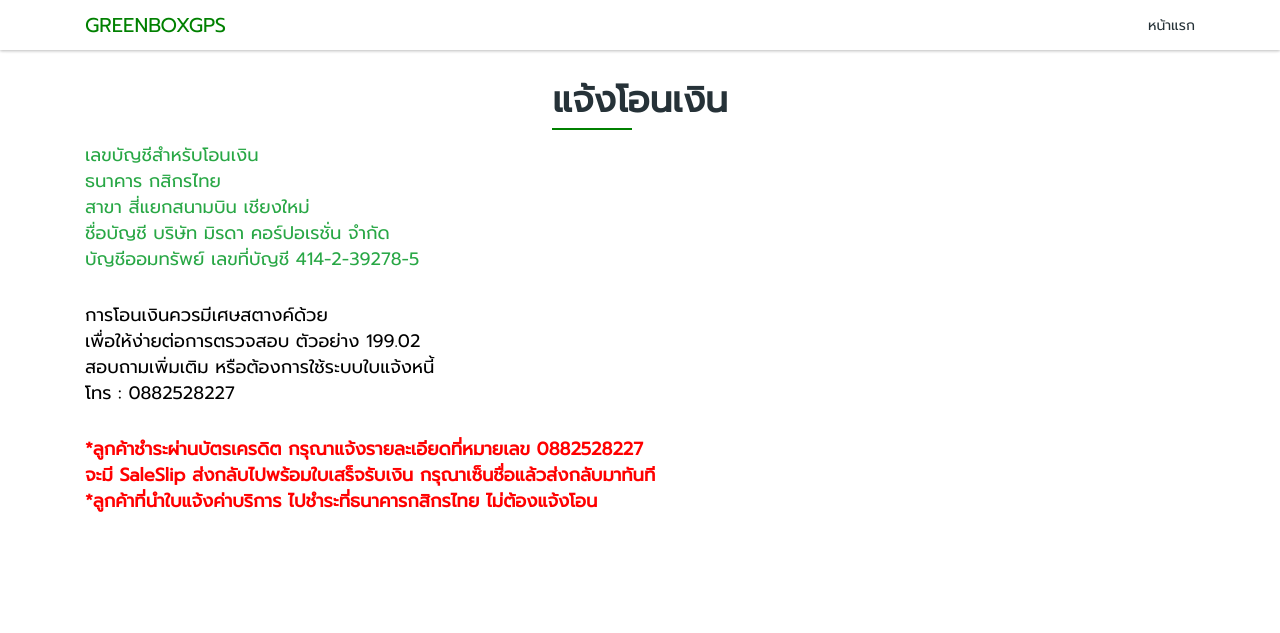
After one commit to topmanaja123/greenboxgps, a PHP site: page /transfer.php in a window 1280 px wide. The commit adds this page. Shown: the top 633 px of the page. Run offline with PHP 8.4, Linux system fonts and the light colour scheme.

Commit message:
add_page_transfer

```diff
--- a/css/main.css
+++ b/css/main.css
@@ -1255,6 +1255,11 @@ button:focus {
   color: #35393D !important;
 }
 
+.services-item .color-7 i {
+  background: #F3EAD6;
+  color: #3066cb !important;
+}
+
 .services-item .services-content {
   padding-left: 65px;
 }
--- a/css/myCSS.css
+++ b/css/myCSS.css
@@ -1,4 +1,22 @@
 /* .dropdown-toggle:hover .dropdown-menu {display: block;} */
+
+.btn-common1 {
+  background-color: rgb(255, 255, 255);
+  color: green;
+  position: relative;
+  z-index: 1;
+  padding: 12px 32px;
+  border-radius: 30px;
+  border-color: #008000;
+}
+
+.btn-common1:hover {
+  color: rgb(3, 105, 3);
+}
+
+.text-red{
+  color : rgb(255, 251, 0) !important;
+}
 
 .btn2 {
     font-size: 14px;
@@ -64,6 +82,13 @@
   color:#000000;
 }
 
+.text-detail h5{
+  font-size: px;
+  padding-top: 0px;
+  margin-top: 0px;
+  color:#000000;
+}
+
   .li-color {
     color:red;
     font-weight: bold;
@@ -118,6 +143,10 @@
     width: 100%;
   }
 
+  .facebook-icon img{
+     width: 70%;
+  }
+
   .f-bg-performance{
     background-image: url("../img/feature/performance.png");
     background-position: center;
--- /dev/null
+++ b/transfer.php
@@ -0,0 +1,119 @@
+<!DOCTYPE html>
+<html lang="en">
+
+<head>
+    <!-- Required meta tags -->
+    <meta charset="utf-8">
+    <meta name="viewport" content="width=device-width, initial-scale=1, shrink-to-fit=no">
+    <meta name="keywords" content="Bootstrap, Landing page, Template, Registration, Landing">
+    <meta name="viewport" content="width=device-width, initial-scale=1, maximum-scale=1">
+    <meta name="author" content="Grayrids">
+    <title>GreenboxGPS</title>
+
+    <!-- Bootstrap CSS -->
+
+    <link rel="stylesheet" href="css/bootstrap.min.css">
+    <link rel="stylesheet" href="css/line-icons.css">
+    <link rel="stylesheet" href="css/owl.carousel.css">
+    <link rel="stylesheet" href="css/owl.theme.css">
+    <link rel="stylesheet" href="css/nivo-lightbox.css">
+    <link rel="stylesheet" href="css/magnific-popup.css">
+    <link rel="stylesheet" href="css/animate.css">
+    <link rel="stylesheet" href="css/color-switcher.css">
+    <link rel="stylesheet" href="css/menu_sideslide.css">
+    <link rel="stylesheet" href="css/main.css">
+    <link rel="stylesheet" href="css/responsive.css">
+    <link rel="stylesheet" href="css/myCSS.css">
+
+
+</head>
+
+<body>
+    <!-- Header Section Start -->
+    <header id="slider-area">
+        <nav class="navbar navbar-expand-md fixed-top scrolling-navbar bg-white">
+            <div class="container">
+                <a class="navbar-brand page-scroll" href="index.php" style="color : green">GREENBOXGPS</a>
+                <button class="navbar-toggler" type="button" data-toggle="collapse" data-target="#navbarCollapse"
+                    aria-controls="navbarCollapse" aria-expanded="false" aria-label="Toggle navigation">
+                    <i class="lni-menu"></i>
+                </button>
+                <div class="collapse navbar-collapse" id="navbarCollapse">
+                    <ul class="navbar-nav mr-auto w-100 justify-content-end">
+                        <li class="nav-item">
+                            <a class="nav-link page-scroll" href="index.php">หน้าแรก</a>
+                        </li>
+                    </ul>
+                </div>
+            </div>
+        </nav>
+    </header>
+    <!-- Header Section End -->
+
+    <section id="services" class="section">
+        <div class="container">
+            <div class="section-header">
+                <h2 class="section-title">แจ้งโอนเงิน</h2>
+                <div class="sub-item-box">
+                    <div class="text-box text-left">
+
+                    <p class="text-success">เลขบัญชีสำหรับโอนเงิน </p>
+                    <p class="text-success">ธนาคาร กสิกรไทย </p>
+                    <p class="text-success">สาขา สี่แยกสนามบิน เชียงใหม่</p>
+                    <p class="text-success">ชื่อบัญชี บริษัท มิรดา คอร์ปอเรชั่น จำกัด</p>
+                    <p class="text-success">บัญชีออมทรัพย์ เลขที่บัญชี 414-2-39278-5</p>
+                    <br />
+                    <p>การโอนเงินควรมีเศษสตางค์ด้วย </p>
+                    <p>เพื่อให้ง่ายต่อการตรวจสอบ ตัวอย่าง 199.02 </p>
+                    <p>สอบถามเพิ่มเติม หรือต้องการใช้ระบบใบแจ้งหนี้</p>
+                    <p>โทร : <a href="tel:0882528227" target="_blank">0882528227</a></p>
+<br/>
+                    <p class="li-color">*ลูกค้าชำระผ่านบัตรเครดิต กรุณาแจ้งรายละเอียดที่หมายเลข 0882528227</p>
+                    <p class="li-color"> จะมี SaleSlip ส่งกลับไปพร้อมใบเสร็จรับเงิน กรุณาเซ็นชื่อแล้วส่งกลับมาทันที </p>
+                    <p class="li-color">*ลูกค้าที่นำใบแจ้งค่าบริการ ไปชำระที่ธนาคารกสิกรไทย ไม่ต้องแจ้งโอน</p>
+                    </div>
+                </div>
+            </div>
+        </div>
+    </section>
+
+    <!-- Go To Top Link -->
+    <a href="#" class="back-to-top">
+        <i class="lni-arrow-up"></i>
+    </a>
+
+    <!-- load page -->
+    <!-- <div id="loader">
+      <div class="spinner">
+        <div class="double-bounce1"></div>
+        <div class="double-bounce2"></div>
+      </div>
+    </div>     -->
+
+    <!-- jQuery first, then Tether, then Bootstrap JS. -->
+    <script src="js/jquery-min.js"></script>
+    <script src="js/popper.min.js"></script>
+    <script src="js/bootstrap.min.js"></script>
+    <script src="js/classie.js"></script>
+    <!-- <script src="js/color-switcher.js"></script> -->
+    <script src="js/jquery.mixitup.js"></script>
+
+    <script src="js/nivo-lightbox.js"></script>
+    <script src="js/owl.carousel.js"></script>
+    <script src="js/jquery.stellar.min.js"></script>
+    <script src="js/jquery.nav.js"></script>
+    <script src="js/scrolling-nav.js"></script>
+    <script src="js/jquery.easing.min.js"></script>
+    <script src="js/wow.js"></script>
+    <script src="js/jquery.vide.js"></script>
+    <script src="js/jquery.counterup.min.js"></script>
+    <script src="js/jquery.magnific-popup.min.js"></script>
+    <script src="js/waypoints.min.js"></script>
+    <script src="js/form-validator.min.js"></script>
+    <script src="js/contact-form-script.js"></script>
+    <script src="js/main.js"></script>
+    <script src="js/myJS.js"></script>
+
+</body>
+
+</html>
```
Also changed, not shown: index.php (+77 -45 lines), img/slider/BG.png, img/social/Facebook.png (added).
